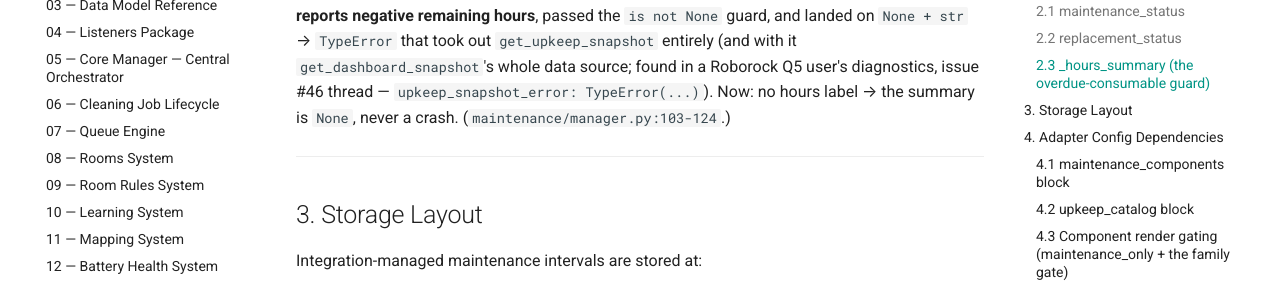
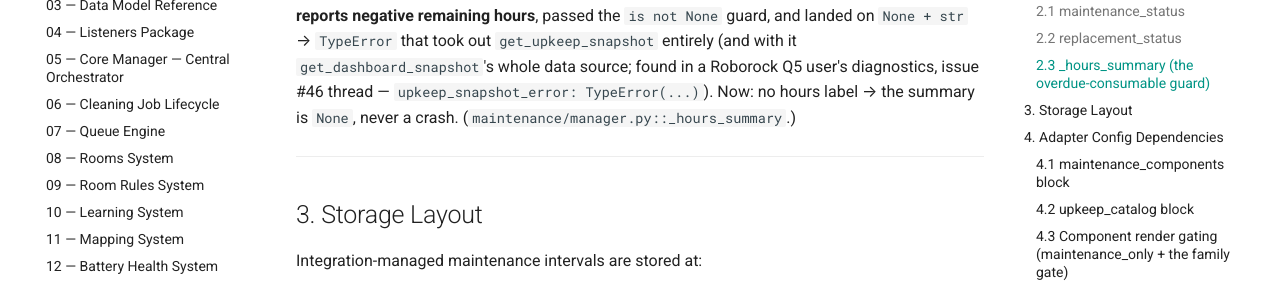
Before and after one commit to kingchddg901/Vacuum_Agent, an MkDocs documentation site: the page built from docs/dev/13-maintenance-manager.md, in a window 1280 px wide and 900 px high, scrolled down 1826 px. Shown: the part 151-436 px from the top of the window. Built offline with MkDocs 1.6.1 and Material for MkDocs 9.7.7, drawn with Linux system fonts in a browser that asks for light colours; comment, search, counter and statistics services are not loaded.

Commit message:
docs(citations): the section heading names the symbol too
`### 2.3 \_hours_summary` sits above a citation of `maintenance/manager.py:103-124`,
and 103-124 is that method's exact def span. The symbol search only ever looked at
the citation's own line, so a heading naming the subject of the whole section was
invisible to it — the same blind spot that made the ambiguous PATHS look unresolvable
until the ancestor heading chain was walked.

One conversion, not a haul: most remaining citations sit under headings named for a
config block rather than for the function.

Co-Authored-By: Claude Opus 5 <noreply@anthropic.com>

````diff
--- a/docs/dev/13-maintenance-manager.md
+++ b/docs/dev/13-maintenance-manager.md
@@ -66,7 +66,7 @@ else:         → "good"
 _hours_summary(value: Any, suffix: str) -> str | None
 ```
 
-Builds the `remaining_summary` / `usage_summary` strings (`"<hours label> <suffix>"`). It guards the **result** of `_hours_text`, not the input: `_hours_text` returns `None` not only for `None` input but also for **negative** numbers and non-numerics. The four snapshot call sites used to read `_hours_text(v) + " suffix" if v is not None else None` — an **overdue consumable reports negative remaining hours**, passed the `is not None` guard, and landed on `None + str` → `TypeError` that took out `get_upkeep_snapshot` entirely (and with it `get_dashboard_snapshot`'s whole data source; found in a Roborock Q5 user's diagnostics, issue #46 thread — `upkeep_snapshot_error: TypeError(...)`). Now: no hours label → the summary is `None`, never a crash. (`maintenance/manager.py:103-124`.)
+Builds the `remaining_summary` / `usage_summary` strings (`"<hours label> <suffix>"`). It guards the **result** of `_hours_text`, not the input: `_hours_text` returns `None` not only for `None` input but also for **negative** numbers and non-numerics. The four snapshot call sites used to read `_hours_text(v) + " suffix" if v is not None else None` — an **overdue consumable reports negative remaining hours**, passed the `is not None` guard, and landed on `None + str` → `TypeError` that took out `get_upkeep_snapshot` entirely (and with it `get_dashboard_snapshot`'s whole data source; found in a Roborock Q5 user's diagnostics, issue #46 thread — `upkeep_snapshot_error: TypeError(...)`). Now: no hours label → the summary is `None`, never a crash. (`maintenance/manager.py::_hours_summary`.)
 
 ---
 
````
